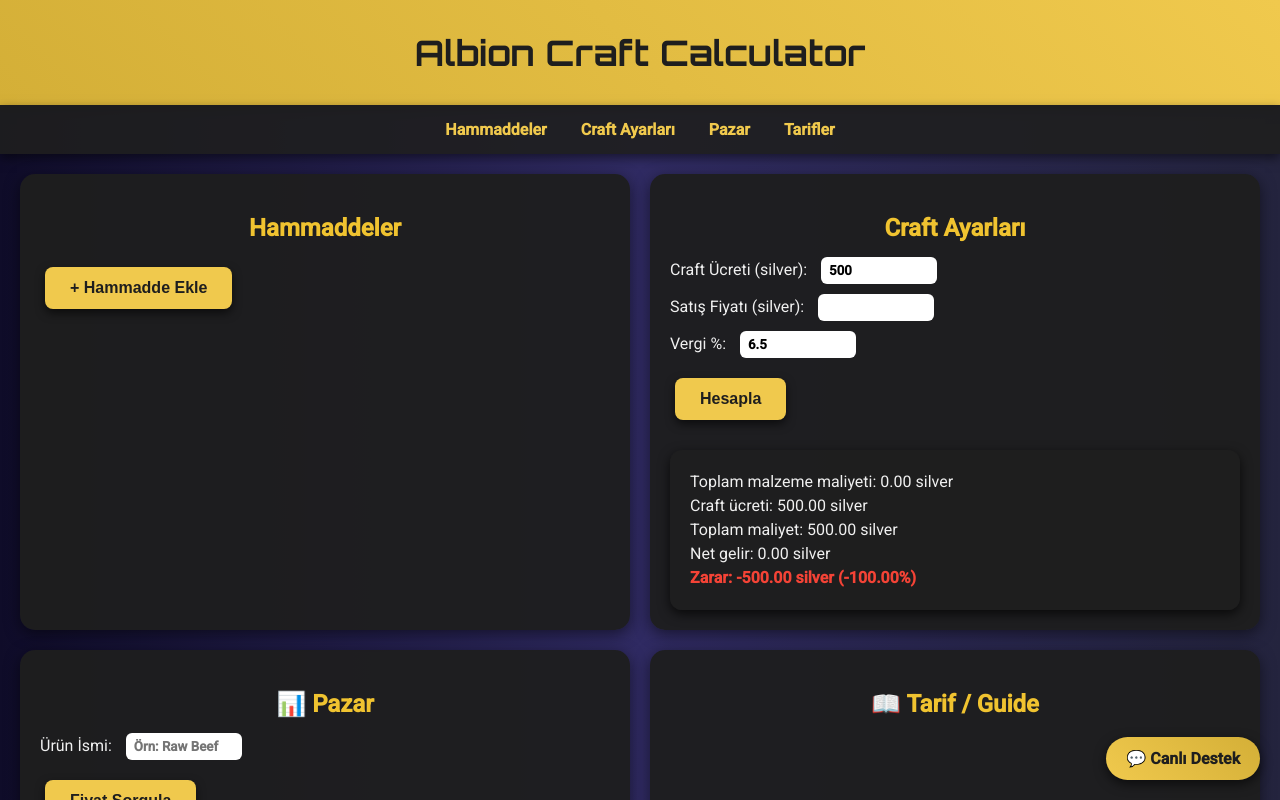
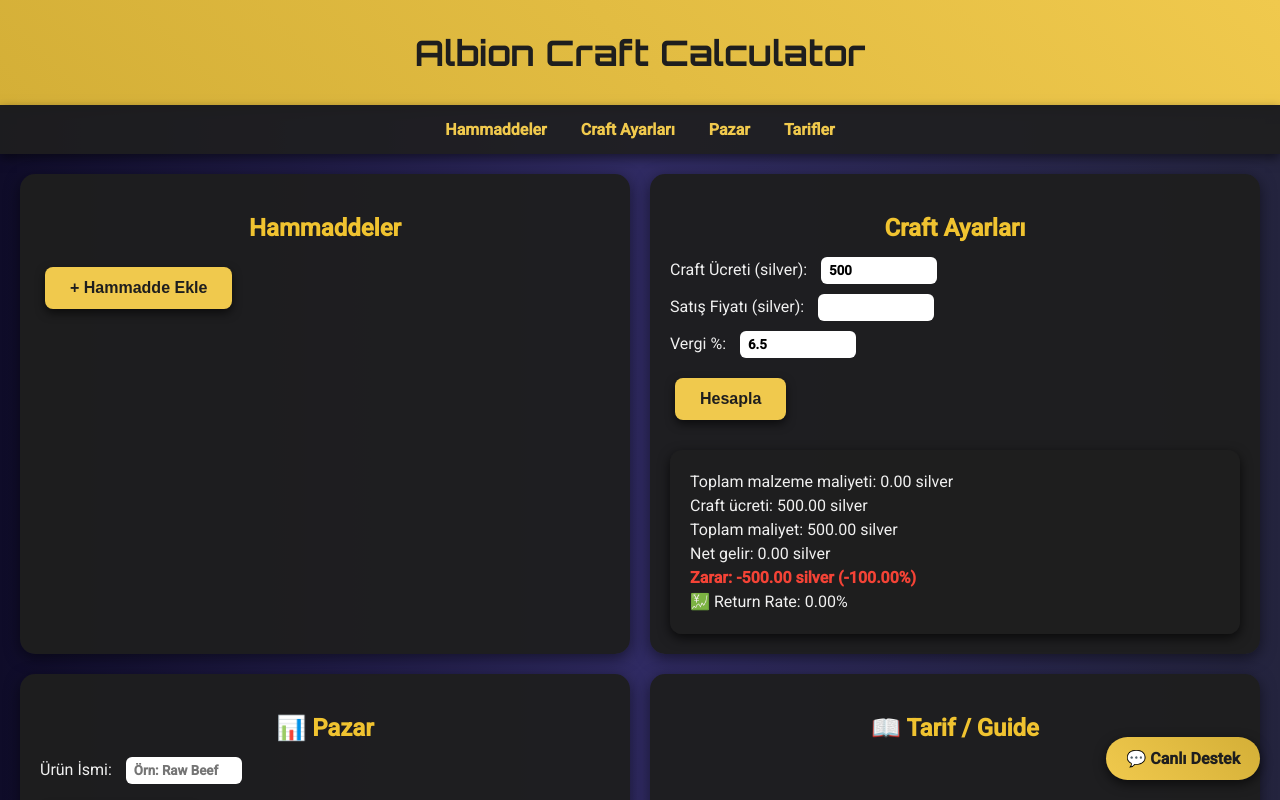
Before and after one commit to Goxuuu/albion-deposit-hesaplama, a plain HTML site: page index.html in a window 1280 px wide. Both pictures are taken after a click on the button "Hesapla". Shown: the top 800 px of the page. Drawn offline with Linux system fonts and the light colour scheme.

Commit message:
Update index.html

```diff
--- a/index.html
+++ b/index.html
@@ -329,6 +329,7 @@
   updateGuide();
 }
 
+// <<< GÜNCELLENMİŞ CALCULATE() >>> //
 function calculate() {
   let cards = document.querySelectorAll(".material-card");
   let totalMaterial = 0;
@@ -347,16 +348,21 @@
   let profit = revenue - totalCost;
   let profitPercent = (totalCost > 0) ? (profit / totalCost) * 100 : 0;
 
+  // Return rate = net gelir / toplam maliyet * 100
+  let returnRate = (totalCost > 0) ? (revenue / totalCost) * 100 : 0;
+
   let resultHTML = `Toplam malzeme maliyeti: ${totalMaterial.toFixed(2)} silver<br>`;
   resultHTML += `Craft ücreti: ${craftFee.toFixed(2)} silver<br>`;
   resultHTML += `Toplam maliyet: ${totalCost.toFixed(2)} silver<br>`;
   resultHTML += `Net gelir: ${revenue.toFixed(2)} silver<br>`;
   resultHTML += (profit >= 0)
-    ? `<span class="profit">Kar: ${profit.toFixed(2)} silver (+${profitPercent.toFixed(2)}%)</span>`
-    : `<span class="loss">Zarar: ${profit.toFixed(2)} silver (${profitPercent.toFixed(2)}%)</span>`;
+    ? `<span class="profit">Kar: ${profit.toFixed(2)} silver (+${profitPercent.toFixed(2)}%)</span><br>`
+    : `<span class="loss">Zarar: ${profit.toFixed(2)} silver (${profitPercent.toFixed(2)}%)</span><br>`;
+  resultHTML += `💹 Return Rate: ${returnRate.toFixed(2)}%`;
 
   document.getElementById("result").innerHTML = resultHTML;
 }
+// <<< /GÜNCELLENMİŞ CALCULATE() >>> //
 
 function fetchMarket() {
   let item = document.getElementById("marketItem").value.trim();
@@ -407,5 +413,3 @@
 </script>
 </body>
 </html>
-
-</html>
```
